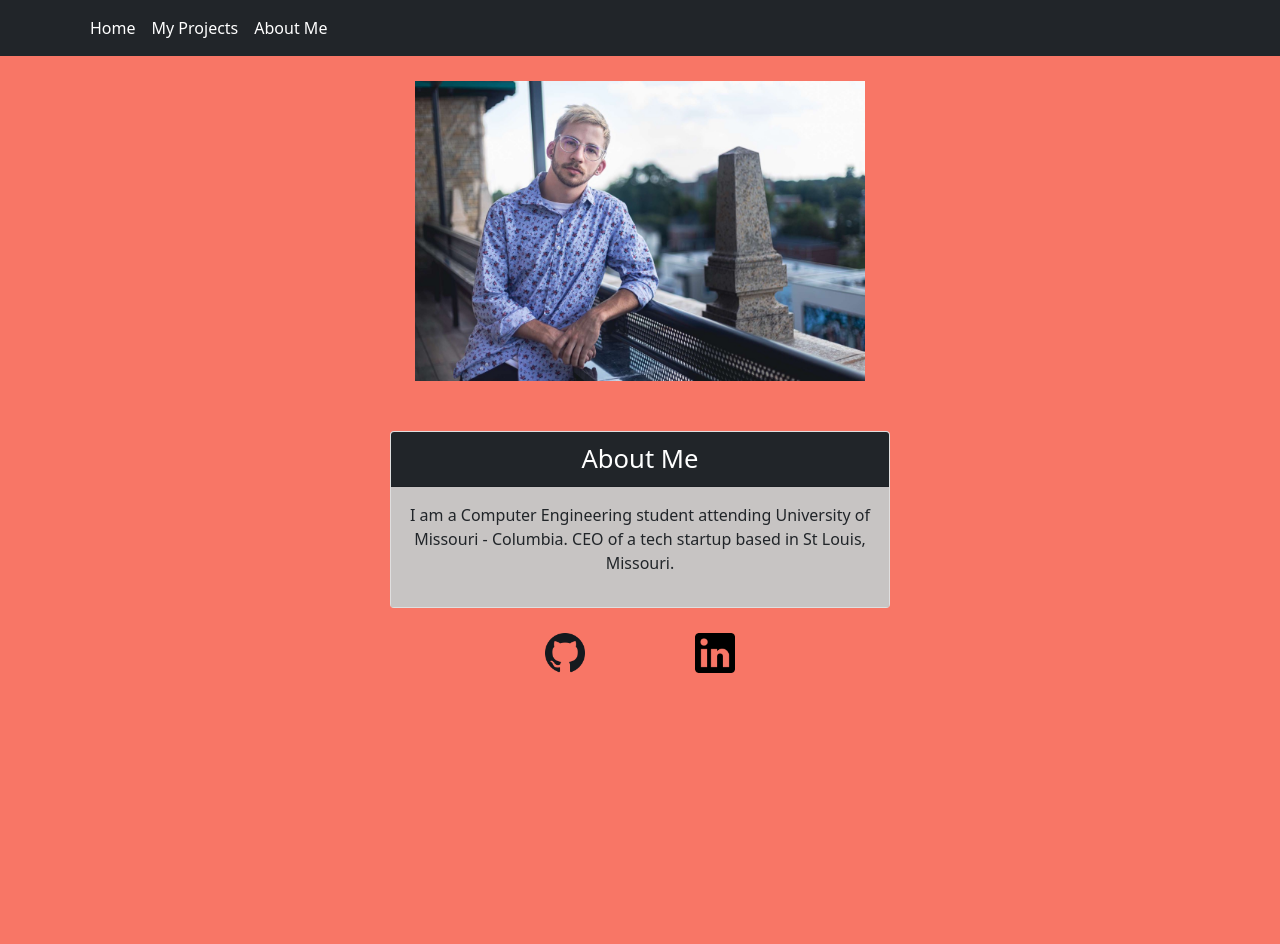
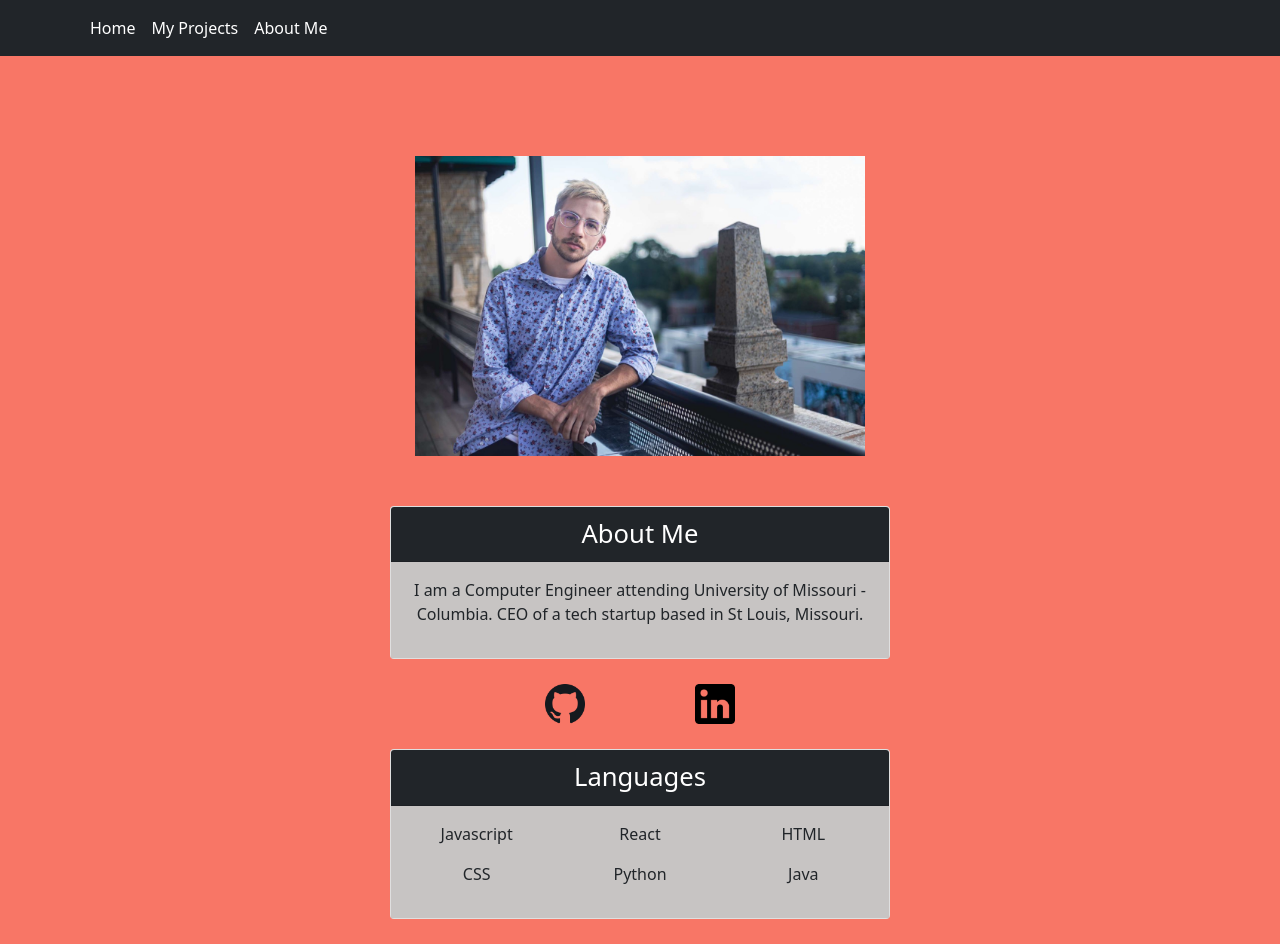
Before and after one commit to TheRealDeathEye/my-website, a React (Create React App) app: page /aboutMe in a window 1280 px wide. Before the commit the page ends 800 px from the top, so only its background shows below. Built offline with nearby package versions, Linux system fonts and the light colour scheme; the HTML template or start-up script is replaced by a standard one.

Commit message:
updateLink

```diff
--- a/src/components/aboutMe.jsx
+++ b/src/components/aboutMe.jsx
@@ -4,11 +4,11 @@ import {Card} from 'react-bootstrap';
 function AboutMe() {
   return(
     <div align='center'>
-      <img src='imgs/trevor.JPG' alt='' style={{width:'75%', maxWidth:'450px', margin:'25px 0 25px 0'}} />
+      <img src='imgs/trevor.JPG' alt='' style={{width:'75%', maxWidth:'450px', margin:'100px 0 25px 0'}} />
       <Card style={{width:'85%', maxWidth:'500px', margin:'25px 0 25px 0'}}>
         <Card.Header style={{fontSize: "1.6em", backgroundColor:'#212529', color:'white'}}  className=" text-center">About Me</Card.Header>
         <Card.Body style={{background:'#c7c4c3'}}>
-          <p>I am a Computer Engineering student attending University of Missouri - Columbia. CEO of a tech startup based in St Louis, Missouri.</p>
+          <p>I am a Computer Engineer attending University of Missouri - Columbia. CEO of a tech startup based in St Louis, Missouri.</p>
         </Card.Body>
       </Card>
       <div className='row' style={{width:'65%', maxWidth:'300px'}}>
@@ -19,6 +19,19 @@ function AboutMe() {
           <a href='https://www.linkedin.com/in/trevor-orr/'><img src='imgs/linkedin.png' alt='' style={{width:'40px', height:'40px'}} /></a>
         </div>
       </div>
+      <Card style={{width:'85%', maxWidth:'500px', margin:'25px 0 25px 0'}}>
+        <Card.Header style={{fontSize: "1.6em", backgroundColor:'#212529', color:'white'}}  className=" text-center">Languages</Card.Header>
+        <Card.Body style={{background:'#c7c4c3'}}>
+          <div className='row'>
+            <div className='col-4'><p>Javascript</p></div>
+            <div className='col-4'><p>React</p></div>
+            <div className='col-4'><p>HTML</p></div>
+            <div className='col-4'><p>CSS</p></div>
+            <div className='col-4'><p>Python</p></div>
+            <div className='col-4'><p>Java</p></div>
+          </div>
+        </Card.Body>
+      </Card>
     </div>
   );
 }
--- a/src/components/projects.jsx
+++ b/src/components/projects.jsx
@@ -1,8 +1,41 @@
 import React from 'react';
+import {Card} from 'react-bootstrap';
 
 function Projects() {
   return(
-    <div>
+    <div align='center'>
+      <h2 style={{fontSize: "3em", marginTop:'100px'}}>My Projects</h2>
+      <div style={{border:'2px solid black', width:'300px', marginBottom:'35px'}} />
+      <div style={{width:'85%', maxWidth:'650px', margin:'0 0 25px 0'}} align='center'>
+          <Card style={{margin:'25px 0 25px 0'}}>
+            <Card.Header style={{fontSize: "1.6em", backgroundColor:'#212529', color:'white'}}  className="text-center">CryptoGenerator</Card.Header>
+            <Card.Link href='https://cryptogenerator.app/'><Card.Img src='imgs/4.jpg' style={{height:'200px', objectFit: 'contain', background:'#c7c4c3', padding:'15px'}} /></Card.Link>
+            <Card.Body style={{background:'#c7c4c3'}}>
+              <p>An application that allows you to easily create Binance BEP-20 and Etherium ERC-20 tokens.</p>
+            </Card.Body>
+          </Card>
+          <Card style={{margin:'25px 0 25px 0'}}>
+            <Card.Header style={{fontSize: "1.6em", backgroundColor:'#212529', color:'white'}}  className="text-center">Seedling</Card.Header>
+            <Card.Link href='http://seedling.charity/'><Card.Img src='imgs/hor-logo.svg' style={{height:'200px', objectFit: 'contain', background:'#c7c4c3', padding:'15px'}} /></Card.Link>
+            <Card.Body style={{background:'#c7c4c3'}}>
+              <p>A Binance charity token that works towards the restoration of forests.</p>
+            </Card.Body>
+          </Card>
+          <Card style={{margin:'25px 0 25px 0'}}>
+            <Card.Header style={{fontSize: "1.6em", backgroundColor:'#212529', color:'white'}}  className="text-center">Starfish</Card.Header>
+            <Card.Link href='https://www.starfishmarinelife.com/'><Card.Img src='imgs/starfish.png' style={{height:'200px', objectFit: 'contain', background:'#c7c4c3', padding:'15px'}} /></Card.Link>
+            <Card.Body style={{background:'#c7c4c3'}}>
+              <p>A Binance charity token that helps fund ocean restoration.</p>
+            </Card.Body>
+          </Card>
+          <Card style={{margin:'25px 0 25px 0'}}>
+            <Card.Header style={{fontSize: "1.6em", backgroundColor:'#212529', color:'white'}}  className="text-center">StarGenerator</Card.Header>
+            <Card.Link href='https://trevorjorr.netlify.app/'><Card.Img src='imgs/starLogo.png' style={{height:'200px', objectFit: 'contain', background:'#000000', padding:'15px'}} /></Card.Link>
+            <Card.Body style={{background:'#c7c4c3'}}>
+              <p>An algoritm that automatically generates star systems from a .txt file with only four input variables: Name, Star Color, Star Radius, and Star Amount.</p>
+            </Card.Body>
+          </Card>
+      </div>
     </div>
   );
 }
```
